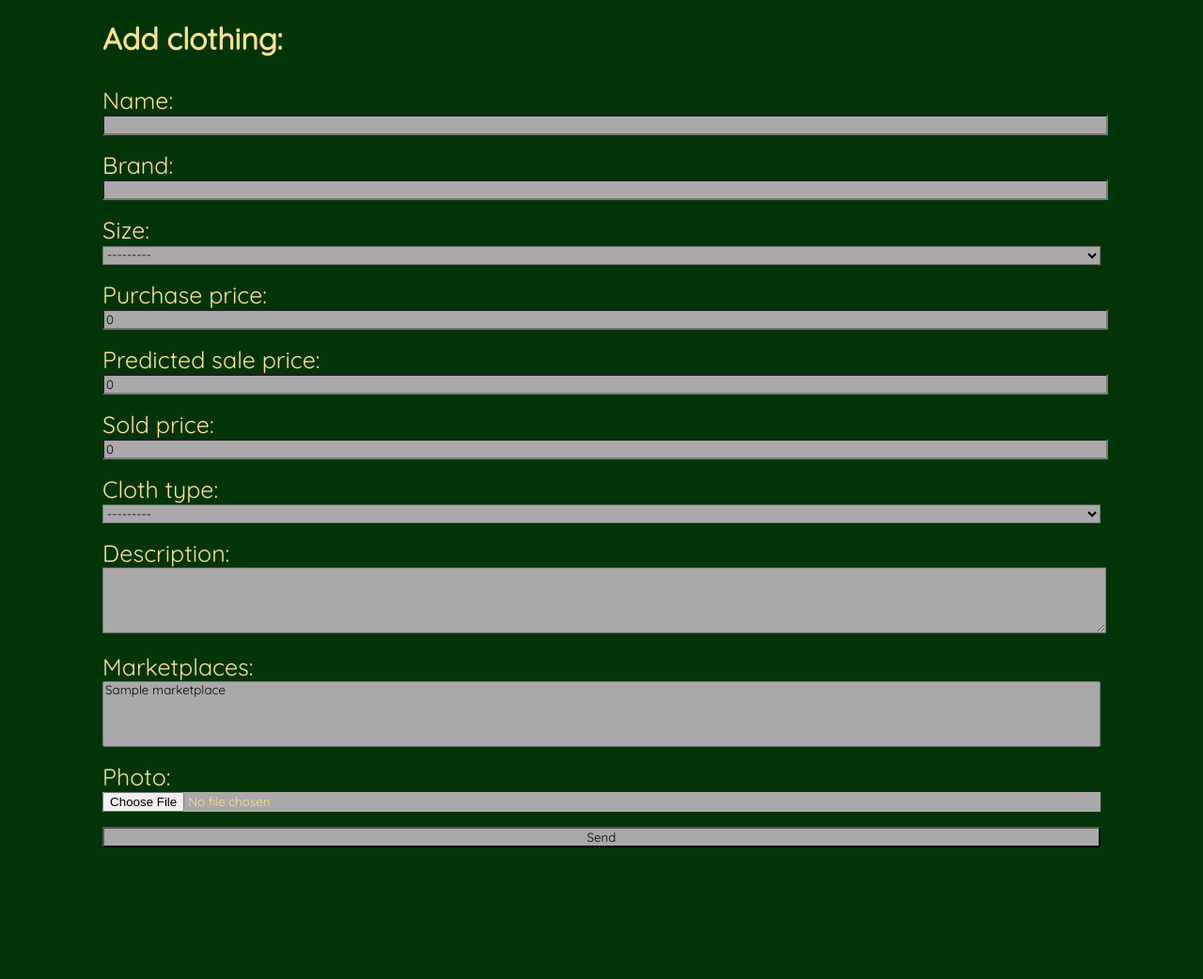
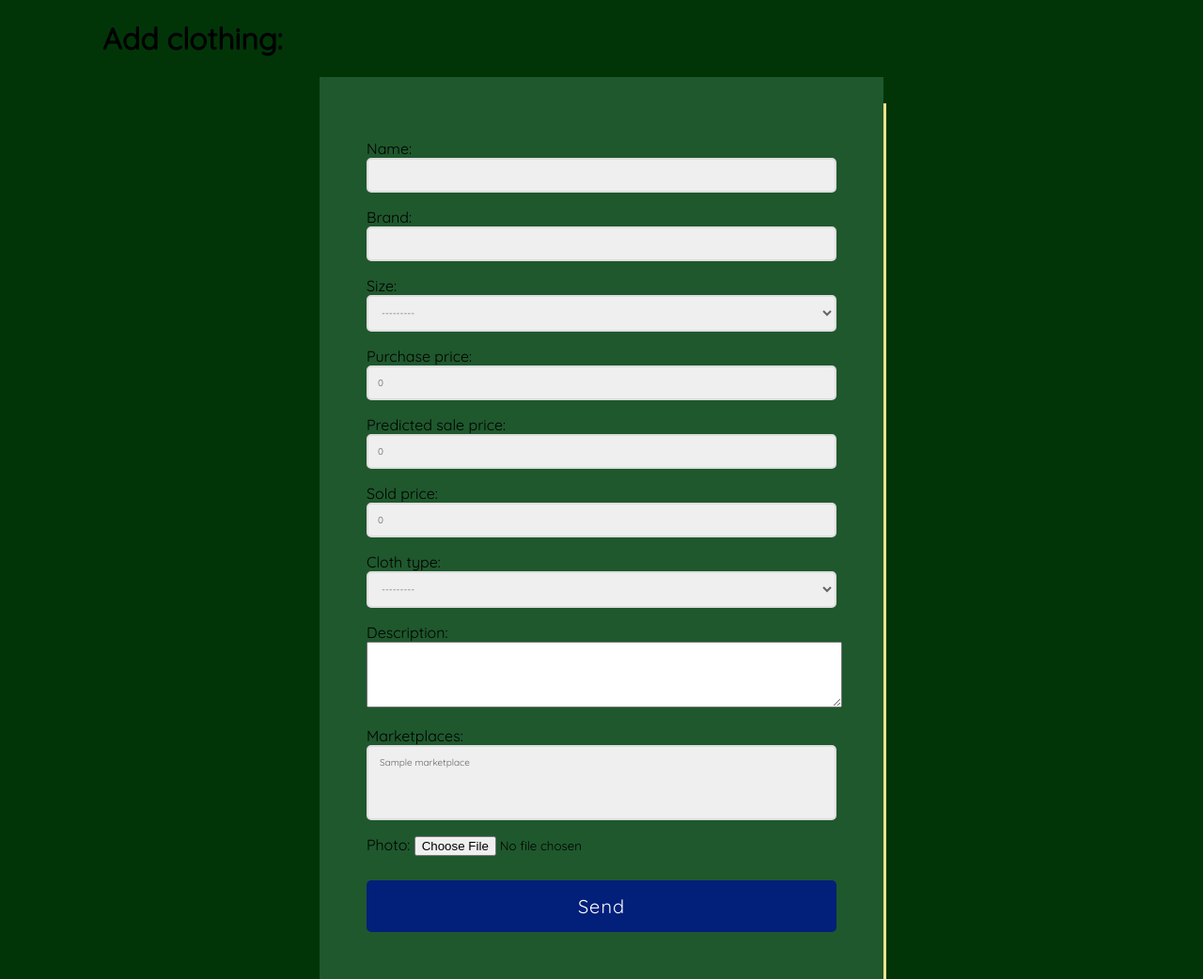
Before and after one commit to Wiejooo/organizer, a Django app: page /notebook/add/ in a window 1280 px wide. Shown: the part 141-1183 px from the top of the page at 94% size. Before the commit the page ends 1043 px from the top, so only its background shows below. Run offline with Django 4.2, Linux system fonts and the light colour scheme; tables that the repository leaves empty hold one stand-in row (values such as "Sample post").

Commit message:
formy w domy

```diff
--- /dev/null
+++ b/static/add-2.css
@@ -0,0 +1,56 @@
+.add-cloth-container{
+    background-color: rgb(31 88 45);
+    width: 500px;
+    padding: 50px;
+    margin-left: auto;
+    margin-right: auto;
+    -webkit-box-shadow: 15px 16px 0px -12px rgba(255, 226, 141, 1);
+    -moz-box-shadow: 15px 16px 0px -12px rgba(255, 226, 141, 1);
+    box-shadow: 15px 16px 0px -12px rgba(255, 226, 141, 1);
+}
+input[type=text],
+input[type=number],
+select{
+    width: 500px;
+    background-color: #efefef;
+    color: #666;
+    border: 2px solid #ddd;
+    border-radius: 5px;
+    font-size: 10px;
+    padding: 10px;
+    box-sizing: border-box;
+    outline: none;
+}
+input[type=text]:focus,
+input[type=number]:focus,
+select:focus{
+    -webkit-box-shadow: 0px 0px 3px 3px rgb(115, 112, 109);
+    -moz-box-shadow: 0px 0px 3px 3px rgba(115, 112, 109);
+    box-shadow: 0px 0px 3px 3px rgb(115, 112, 109);
+    border: 2px solid #ffe28d;
+    background-color: #fbf7ea;
+}
+input[type=submit]{
+    width: 500px;
+    background-color: #02207a;
+    font-size: 20px;
+    color: white;
+    padding: 15px 10px;
+    margin-top: 10px;
+    border: none;
+    border-radius: 5px;
+    cursor: pointer;
+    letter-spacing: 1px;
+    outline: none;
+}
+input[type=submit]:hover{
+    background-color: #002491;
+}
+input[type=submit]:focus{
+    -webkit-box-shadow: 0px 0px 3px 3px rgb(115, 112, 109);
+    -moz-box-shadow: 0px 0px 3px 3px rgba(115, 112, 109);
+    box-shadow: 0px 0px 3px 3px rgb(115, 112, 109);
+}
+textarea{
+    width: 500px;
+}
--- a/templates/add.html
+++ b/templates/add.html
@@ -5,7 +5,7 @@
 <!-- <link href="https://cdn.jsdelivr.net/npm/bootstrap@5.3.0-alpha3/dist/css/bootstrap.min.css"
 rel="stylesheet" integrity="sha384-KK94CHFLLe+nY2dmCWGMq91rCGa5gtU4mk92HdvYe+M/SXH301p5ILy+dN9+nJOZ"
 crossorigin="anonymous"> -->
-<link rel="stylesheet" href="{% static 'add.css' %}">
+<link rel="stylesheet" href="{% static 'add-2.css' %}">
 {% endblock %}
 
 {% block title %} Add clothing {% endblock %}
@@ -13,7 +13,7 @@ crossorigin="anonymous"> -->
 {% block page %}
 
 <h1>Add clothing:</h1>
-<div class="mb-3">
+<div class="add-cloth-container">
     <form method="post">
         {% csrf_token %}
         {{ form.as_p }}
--- a/templates/new_main.html
+++ b/templates/new_main.html
@@ -13,7 +13,7 @@
         <div class="header">
             <div class="logo">
                 <img src="{% static 'images/logo.png' %}" class="pic-logo" style="float:left;">
-                Organizator ciuchów
+                <div class="text-logo">Organizator ciuchów</div>
                 <div style="clear:both;"></div>
             </div>
         </div>
```
Also changed, not shown: static/new-main.css (+10 -9 lines), organizationalAPP/migrations/0009_alter_clothes_marketplaces.py (added).
